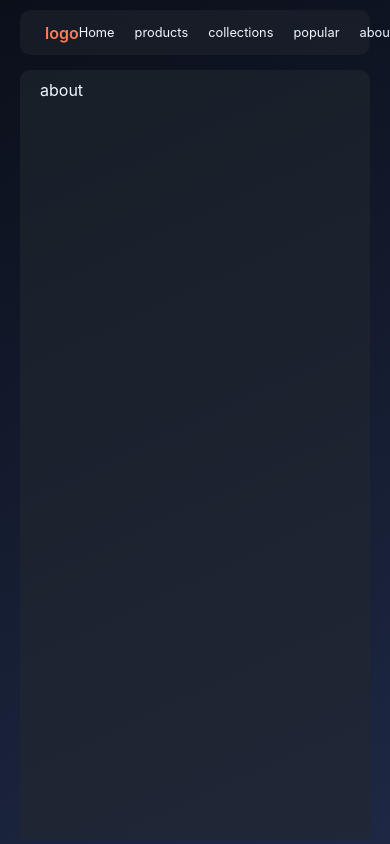
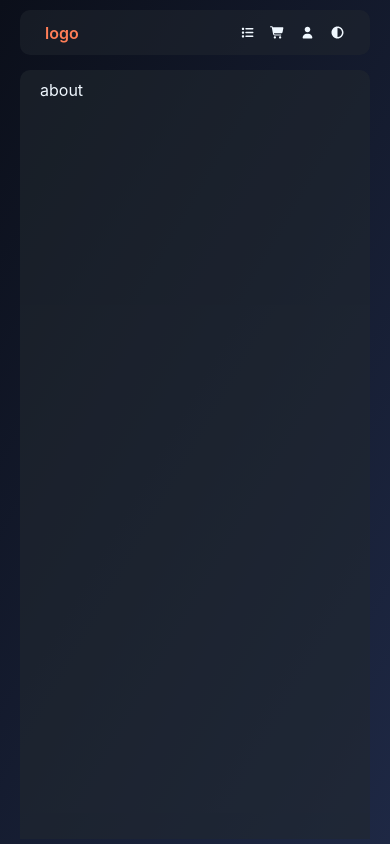
Before and after one commit to Choaib-Routbi/Ecommerce-website, a React (Vite) app: page /Ecommerce-website/about in a window 390 px wide. Built offline with nearby package versions, Linux system fonts and the light colour scheme; a web font is replaced by a local one.

Commit message:
improve navbar functionality

```diff
--- a/src/components/navbar.jsx
+++ b/src/components/navbar.jsx
@@ -1,10 +1,36 @@
+import { useState } from "react";
 import { NavLink } from "react-router-dom";
 
 function Navbar() {
+const [navtoggleARG,setNavtoggleARG]= useState(false)
+
+const navToggle = () =>{
+setNavtoggleARG(prev => !prev);
+};
+
+if (navtoggleARG) {
+
+    console.log("show")
+}
+ else {
+
+    console.log("hide")
+
+ }
+
+
+
+
+
+
+
   return (
     <nav className="navbar">
       <div className="logo">logo</div>
       <div className="nav-btns-container">
+        {
+            navtoggleARG ?
+        <>
         <NavLink
           to="/"
           className={({ isActive }) =>
@@ -45,14 +71,47 @@ function Navbar() {
         >
           about
         </NavLink>
+        </>
+        : null
+        }
+
         {/* <Link to="/products" className="nav-btn">products</Link>
         <Link to="/collections" className="nav-btn">collections</Link>
         <Link to="/popular" className="nav-btn">popular</Link>
         <Link to="/about" className="nav-btn">about</Link> */}
+      </div>
+      <div style={{ display: "flex", gap: "15px" }}>
+        <svg
+          className="nav-toggle"
+          onClick={navToggle}
 
+          xmlns="http://www.w3.org/2000/svg"
+          viewBox="0 0 640 640"
+        >
+          Font Awesome Free v7.1.0 by @fontawesome - https://fontawesome.com
+          License - https://fontawesome.com/license/free Copyright 2025
+          Fonticons, Inc.
+          <path d="M104 112C90.7 112 80 122.7 80 136L80 184C80 197.3 90.7 208 104 208L152 208C165.3 208 176 197.3 176 184L176 136C176 122.7 165.3 112 152 112L104 112zM256 128C238.3 128 224 142.3 224 160C224 177.7 238.3 192 256 192L544 192C561.7 192 576 177.7 576 160C576 142.3 561.7 128 544 128L256 128zM256 288C238.3 288 224 302.3 224 320C224 337.7 238.3 352 256 352L544 352C561.7 352 576 337.7 576 320C576 302.3 561.7 288 544 288L256 288zM256 448C238.3 448 224 462.3 224 480C224 497.7 238.3 512 256 512L544 512C561.7 512 576 497.7 576 480C576 462.3 561.7 448 544 448L256 448zM80 296L80 344C80 357.3 90.7 368 104 368L152 368C165.3 368 176 357.3 176 344L176 296C176 282.7 165.3 272 152 272L104 272C90.7 272 80 282.7 80 296zM104 432C90.7 432 80 442.7 80 456L80 504C80 517.3 90.7 528 104 528L152 528C165.3 528 176 517.3 176 504L176 456C176 442.7 165.3 432 152 432L104 432z" />
+        </svg>
+        <svg xmlns="http://www.w3.org/2000/svg" viewBox="0 0 640 640">
+          !Font Awesome Free v7.1.0 by @fontawesome - https://fontawesome.com
+          License - https://fontawesome.com/license/free Copyright 2025
+          Fonticons, Inc.
+          <path d="M24 48C10.7 48 0 58.7 0 72C0 85.3 10.7 96 24 96L69.3 96C73.2 96 76.5 98.8 77.2 102.6L129.3 388.9C135.5 423.1 165.3 448 200.1 448L456 448C469.3 448 480 437.3 480 424C480 410.7 469.3 400 456 400L200.1 400C188.5 400 178.6 391.7 176.5 380.3L171.4 352L475 352C505.8 352 532.2 330.1 537.9 299.8L568.9 133.9C572.6 114.2 557.5 96 537.4 96L124.7 96L124.3 94C119.5 67.4 96.3 48 69.2 48L24 48zM208 576C234.5 576 256 554.5 256 528C256 501.5 234.5 480 208 480C181.5 480 160 501.5 160 528C160 554.5 181.5 576 208 576zM432 576C458.5 576 480 554.5 480 528C480 501.5 458.5 480 432 480C405.5 480 384 501.5 384 528C384 554.5 405.5 576 432 576z" />
+        </svg>
+        <svg xmlns="http://www.w3.org/2000/svg" viewBox="0 0 640 640">
+          Font Awesome Pro v7.1.0 by @fontawesome - https://fontawesome.com
+          License - https://fontawesome.com/license (Commercial License)
+          Copyright 2025 Fonticons, Inc
+          <path d="M320 312C386.3 312 440 258.3 440 192C440 125.7 386.3 72 320 72C253.7 72 200 125.7 200 192C200 258.3 253.7 312 320 312zM290.3 368C191.8 368 112 447.8 112 546.3C112 562.7 125.3 576 141.7 576L498.3 576C514.7 576 528 562.7 528 546.3C528 447.8 448.2 368 349.7 368L290.3 368z" />
+        </svg>
+        <svg xmlns="http://www.w3.org/2000/svg" viewBox="0 0 640 640">
+          Font Awesome Pro v7.1.0 by @fontawesome - https://fontawesome.com
+          License - https://fontawesome.com/license (Commercial License)
+          Copyright 2025 Fonticons, Inc.
+          <path d="M512 320C512 214 426 128 320 128L320 512C426 512 512 426 512 320zM64 320C64 178.6 178.6 64 320 64C461.4 64 576 178.6 576 320C576 461.4 461.4 576 320 576C178.6 576 64 461.4 64 320z" />
+        </svg>
       </div>
-              <div style={{ display: "flex", gap: "15px", }} > <svg xmlns="http://www.w3.org/2000/svg" viewBox="0 0 640 640"> !Font Awesome Free v7.1.0 by @fontawesome - https://fontawesome.com License - https://fontawesome.com/license/free Copyright 2025 Fonticons, Inc. <path d="M24 48C10.7 48 0 58.7 0 72C0 85.3 10.7 96 24 96L69.3 96C73.2 96 76.5 98.8 77.2 102.6L129.3 388.9C135.5 423.1 165.3 448 200.1 448L456 448C469.3 448 480 437.3 480 424C480 410.7 469.3 400 456 400L200.1 400C188.5 400 178.6 391.7 176.5 380.3L171.4 352L475 352C505.8 352 532.2 330.1 537.9 299.8L568.9 133.9C572.6 114.2 557.5 96 537.4 96L124.7 96L124.3 94C119.5 67.4 96.3 48 69.2 48L24 48zM208 576C234.5 576 256 554.5 256 528C256 501.5 234.5 480 208 480C181.5 480 160 501.5 160 528C160 554.5 181.5 576 208 576zM432 576C458.5 576 480 554.5 480 528C480 501.5 458.5 480 432 480C405.5 480 384 501.5 384 528C384 554.5 405.5 576 432 576z" /> </svg> <svg xmlns="http://www.w3.org/2000/svg" viewBox="0 0 640 640"> Font Awesome Pro v7.1.0 by @fontawesome - https://fontawesome.com License - https://fontawesome.com/license (Commercial License) Copyright 2025 Fonticons, Inc <path d="M320 312C386.3 312 440 258.3 440 192C440 125.7 386.3 72 320 72C253.7 72 200 125.7 200 192C200 258.3 253.7 312 320 312zM290.3 368C191.8 368 112 447.8 112 546.3C112 562.7 125.3 576 141.7 576L498.3 576C514.7 576 528 562.7 528 546.3C528 447.8 448.2 368 349.7 368L290.3 368z" /> </svg>
-              </div>
     </nav>
   );
 }
--- a/src/index.css
+++ b/src/index.css
@@ -4,13 +4,14 @@
   --text-color: #1a1a1a;
   --main-background: #21283094;
 }
+
 body {
   margin: 0;
   padding: 5px 20px;
   font-family: "Inter", sans-serif;
   background-color: #0d0f16;
-  background: linear-gradient(155deg, #0b0f1a 0%, #1e2844 100%);
-  color: #1a1a1a;
+  background: linear-gradient(120deg, #0b0f1a 0%, #1e2844 100%);
+  color: #f5f8fd;
   overflow-x: hidden;
 }
 .section {
@@ -18,8 +19,12 @@ body {
   margin-top: 45px;
   padding-bottom: 20px;
   overflow-x: hidden;
-  overflow-y: hidden;
   box-sizing: border-box;
+  scrollbar-color: #eeeeee00;
+  scrollbar-arrow-color: #ff6702;
+}
+.section::-webkit-scrollbar {
+  display: none;
 }
 .home {
   height: calc(100vh - 55px);
@@ -47,16 +52,14 @@ body {
   border-radius: 10px;
   border: none;
   background-color: var(--main-background);
-  background: linear-gradient(135deg, #0b0f1a 0%, #1e2844 100%);
-  background: transparent;/* ------adjust-bg------- */
+  background: transparent; /* ------adjust-bg------- */
   color: aliceblue;
   box-sizing: border-box;
-  overflow: hidden;
   h1 {
     font-family: "BBH Sans Bartle", sans-serif;
     letter-spacing: 2px;
     font-weight: 600;
-    font-size: clamp(1rem, 5vw, 9rem);
+    font-size: clamp(1rem, 6vw, 9rem);
     word-break: break-word;
     line-height: 95%;
     margin-bottom: 10px;
@@ -76,12 +79,12 @@ body {
   }
   .home-CTA-container {
     display: grid;
-    grid-template-columns: repeat(5 ,auto);
+    grid-template-columns: repeat(5, auto);
     column-gap: 20px;
     width: 40%;
     height: 45px;
     margin-bottom: 20px;
-    .shop{
+    .shop {
       background-color: var(--primary-color);
       border: none;
       padding: 0px 50px;
@@ -123,11 +126,10 @@ body {
     margin-bottom: 20px;
     color: var(--primary-color);
     overflow: hidden;
-
   }
   .home-off-container {
     display: grid;
-    grid-template-rows: repeat(3,1fr);
+    grid-template-rows: repeat(3, 1fr);
     .home-off-textHolder {
       grid-row: span 1;
       display: grid;
@@ -165,16 +167,17 @@ body {
         letter-spacing: 2px;
       }
     }
-    .home-off-grid{
+    .home-off-grid {
+      width: 100%;
       grid-row: span 2;
-      display: grid;
-      grid-template-columns: repeat(3, auto);
-      column-gap: 20px;
+      display: flex;
+      gap: 20px;
       .home-off-card {
         background-color: #3f3c3c56;
         border-radius: 5px;
         padding: 10px;
         text-align: center;
+        width: 100%;
       }
     }
   }
@@ -197,7 +200,7 @@ body {
   background-color: #21283083;
   /* background: transparent; */
   /* ------adjust-bg------- */
-    a{
+  a {
     text-decoration: none;
   }
   .logo {
@@ -249,7 +252,7 @@ body {
     fill: var(--primary-color);
   }
 }
-.nav-btn.active{
+.nav-btn.active {
   color: var(--primary-color);
 }
 .collections-container {
@@ -309,3 +312,74 @@ body {
   box-sizing: border-box;
   overflow: hidden;
 }
+.nav-toggle{
+  display:none;
+}
+@media (max-width: 600px) {
+  .home-container {
+    h1 {
+      font-size: clamp(1rem, 10vw, 7rem);
+    }
+    p.subtitle {
+      width: 100%;
+      font-size: 0.9rem;
+    }
+    .home-CTA-container {
+      width: 100%;
+      grid-template-columns: repeat(2, 1fr);
+      row-gap: 10px;
+      .shop {
+        grid-column: span 2;
+        padding: 5px 20px;
+      }
+      .discover {
+        grid-column: span 2;
+        padding: 5px 20px;
+      }
+    }
+    .home-off-container {
+      .home-off-textHolder {
+        grid-template-columns: repeat(1, auto);
+        text-align: center;
+        .home-off-title {
+          font-size: 1.2rem;
+        }
+        .home-off-countdown {
+          text-align: center;
+          margin-top: 10px;
+        }
+      }
+      .home-off-grid {
+        flex-direction: column;
+        gap: 10px;
+        justify-content: center;
+        align-items: center;
+        .home-off-card {
+          width: 100%;
+          height: 100%;
+        }
+      }
+    }
+  }
+  .navbar{
+
+    .nav-toggle{
+      display:block;
+    }
+    .nav-btns-container{
+      justify-self: right;
+      background-color: #101524;
+      width: 40%;
+      display: grid;
+      grid-template-columns: repeat(1, 1fr);
+      justify-items: end;
+      transform: translateY(40%) translateX(10%);
+      gap: 5px;
+      box-shadow: 0px 5px 10px #363846bd;
+      .nav-btn {
+        text-decoration: none;
+        padding: 5px 10px;
+      }
+    }
+  }
+}
--- a/src/pages/about.jsx
+++ b/src/pages/about.jsx
@@ -1,12 +1,12 @@
 import { useState } from "react";
 
 const About = () => {
-    return(
-              <div className="section about">
-        <div className="about-container">
-          <span className="section-title">about</span>
-        </div>
+  return (
+    <div className="section about">
+      <div className="about-container">
+        <span className="section-title">about</span>
       </div>
-    )
-}
+    </div>
+  );
+};
 export default About;
--- a/src/pages/collections.jsx
+++ b/src/pages/collections.jsx
@@ -1,12 +1,12 @@
 import { useState } from "react";
 
 const Collections = () => {
-    return(
-              <div className="section collections">
-        <div className="collections-container">
-          <span className="section-title">collections</span>
-        </div>
+  return (
+    <div className="section collections">
+      <div className="collections-container">
+        <span className="section-title">collections</span>
       </div>
-    )
-}
+    </div>
+  );
+};
 export default Collections;
--- a/src/pages/popular.jsx
+++ b/src/pages/popular.jsx
@@ -1,12 +1,12 @@
 import { useState } from "react";
 
 const Popular = () => {
-    return(
-              <div className="section topSales">
-        <div className="topSales-container">
-          <span className="section-title">popular</span>
-        </div>
+  return (
+    <div className="section topSales">
+      <div className="topSales-container">
+        <span className="section-title">popular</span>
       </div>
-    )
-}
+    </div>
+  );
+};
 export default Popular;
--- a/src/pages/products.jsx
+++ b/src/pages/products.jsx
@@ -1,12 +1,12 @@
 import { useState } from "react";
 
 const Products = () => {
-    return(
-              <div className="section products">
-        <div className="products-container">
-          <span className="section-title">products</span>
-        </div>
+  return (
+    <div className="section products">
+      <div className="products-container">
+        <span className="section-title">products</span>
       </div>
-    )
-}
+    </div>
+  );
+};
 export default Products;
```
Also changed, not shown: src/pages/home.jsx (+16 -9 lines). Lines whose indentation alone changed are shown as unchanged.
